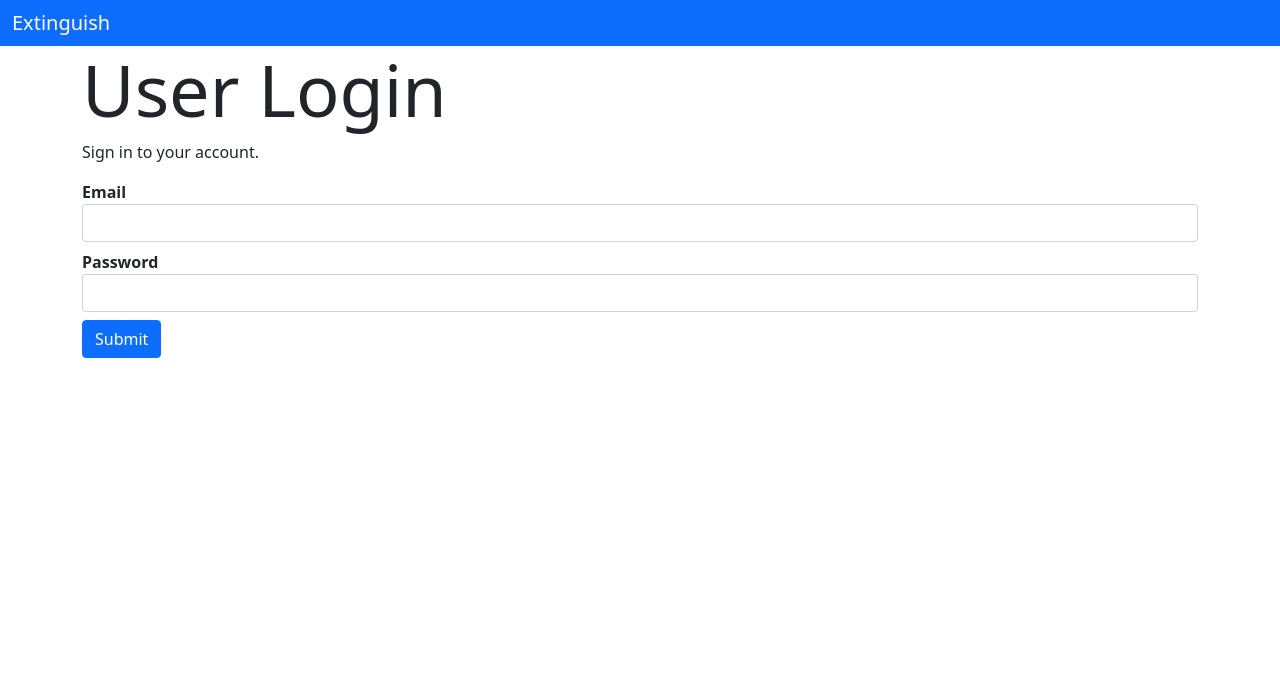
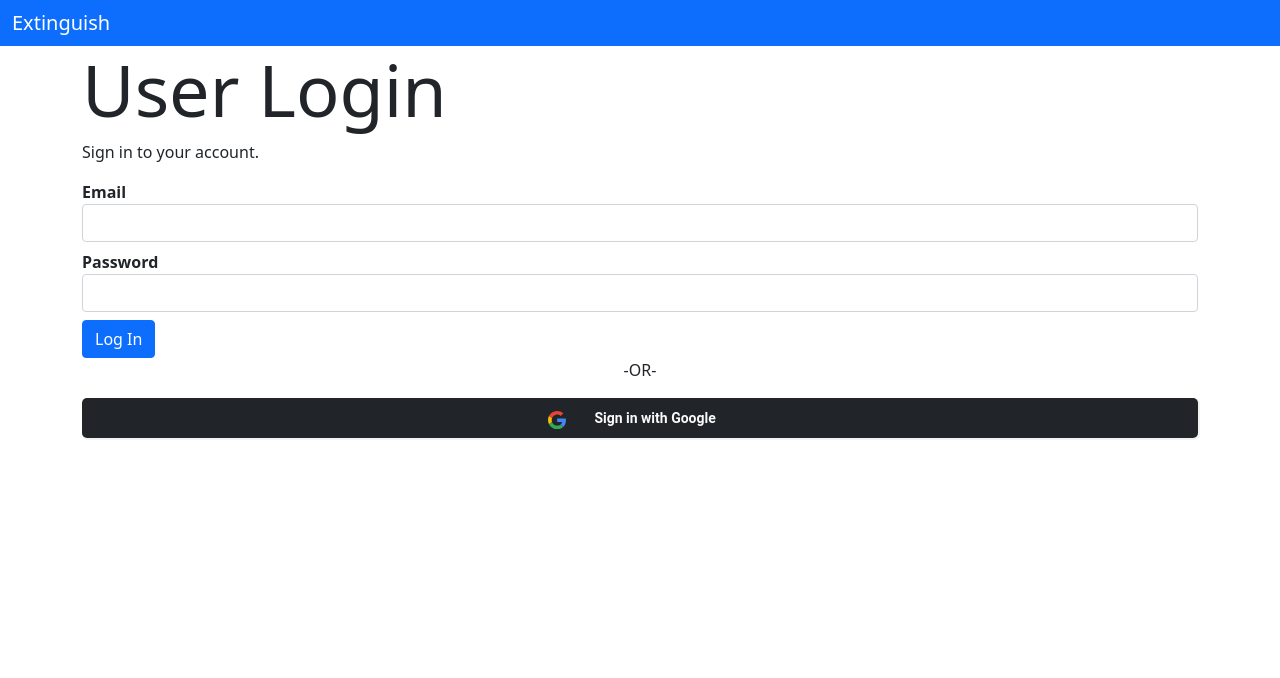
Before and after one commit to navanchauhan/SaaS-in-a-Flask, a Flask app: page /signin in a window 1280 px wide. Shown: the top 678 px of the page. Run offline with Flask 2, Linux system fonts and the light colour scheme; parts of the project's set-up code (start-up, migrations or seed data) failed here and were passed over; some libraries are stand-ins or nearby versions.

Commit message:
added sign in with google

```diff
--- a/app/templates/auth/signin.html
+++ b/app/templates/auth/signin.html
@@ -21,8 +21,64 @@
      {{ render_field(form.password) }}
     </div>
     <div class="form-group">
-        <input class="btn btn-primary" type="submit" value="Submit">
+        <input class="btn btn-primary" type="submit" value="Log In">
     </div>
     </form>
+    <p align="center">-OR-</p>
+    <a href={{url_for("login_with_google")}}><button type="button" class="google-button bg-dark text-light">
+                <span class="google-button__icon">
+                    <svg viewBox="0 0 366 372" xmlns="http://www.w3.org/2000/svg">
+                        <path d="M125.9 10.2c40.2-13.9 85.3-13.6 125.3 1.1 22.2 8.2 42.5 21 59.9 37.1-5.8 6.3-12.1 12.2-18.1 18.3l-34.2 34.2c-11.3-10.8-25.1-19-40.1-23.6-17.6-5.3-36.6-6.1-54.6-2.2-21 4.5-40.5 15.5-55.6 30.9-12.2 12.3-21.4 27.5-27 43.9-20.3-15.8-40.6-31.5-61-47.3 21.5-43 60.1-76.9 105.4-92.4z" id="Shape" fill="#EA4335" />
+                        <path d="M20.6 102.4c20.3 15.8 40.6 31.5 61 47.3-8 23.3-8 49.2 0 72.4-20.3 15.8-40.6 31.6-60.9 47.3C1.9 232.7-3.8 189.6 4.4 149.2c3.3-16.2 8.7-32 16.2-46.8z" id="Shape" fill="#FBBC05" />
+                        <path d="M361.7 151.1c5.8 32.7 4.5 66.8-4.7 98.8-8.5 29.3-24.6 56.5-47.1 77.2l-59.1-45.9c19.5-13.1 33.3-34.3 37.2-57.5H186.6c.1-24.2.1-48.4.1-72.6h175z" id="Shape" fill="#4285F4" />
+                        <path d="M81.4 222.2c7.8 22.9 22.8 43.2 42.6 57.1 12.4 8.7 26.6 14.9 41.4 17.9 14.6 3 29.7 2.6 44.4.1 14.6-2.6 28.7-7.9 41-16.2l59.1 45.9c-21.3 19.7-48 33.1-76.2 39.6-31.2 7.1-64.2 7.3-95.2-1-24.6-6.5-47.7-18.2-67.6-34.1-20.9-16.6-38.3-38-50.4-62 20.3-15.7 40.6-31.5 60.9-47.3z" fill="#34A853" /></svg>
+                </span>
+                <span class="google-button__text">Sign in with Google</span>
+            </button></a>
 </div>
+
+<style type="text/css">
+.google-button {
+    height: 40px;
+    width: 100%;
+    border-width: 0;
+    background: white;
+    color: #737373;
+    border-radius: 5px;
+    white-space: nowrap;
+    box-shadow: 1px 1px 0px 1px rgba(0, 0, 0, 0.05);
+    transition-property: background-color, box-shadow;
+    transition-duration: 150ms;
+    transition-timing-function: ease-in-out;
+    padding: 0;
+
+    &:focus,
+    &:hover {
+        box-shadow: 1px 4px 5px 1px rgba(0, 0, 0, 0.1);
+    }
+
+    &:active {
+        background-color: #e5e5e5;
+        box-shadow: none;
+        transition-duration: 10ms;
+    }
+}
+
+.google-button__icon {
+    display: inline-block;
+    vertical-align: middle;
+    margin: 8px 0 8px 8px;
+    width: 18px;
+    box-sizing: border-box;
+}
+
+.google-button__text {
+    display: inline-block;
+    vertical-align: middle;
+    padding: 0 24px;
+    font-size: 14px;
+    font-weight: bold;
+    font-family: 'Roboto', arial, sans-serif;
+}
+</style>
 {% endblock %}
--- a/app/views/auth.py
+++ b/app/views/auth.py
@@ -1,10 +1,9 @@
-from app import app, db, models, login_manager
+from app import app, db, models, login_manager, oauth
 from app.forms.app_forms import UserSignUp, UserLogIn
 from flask import render_template, flash,url_for, redirect
 from app.misc_func import flash_errors
 import flask_login
 from sqlalchemy.exc import IntegrityError
-
 
 @app.route("/signup", methods=['GET', 'POST'])
 def register_user():
@@ -45,6 +44,44 @@ def signin_user():
         flash_errors(form)
     return render_template("auth/signin.html",form=form)
 
+@app.route("/login/with/google")
+def login_with_google():
+    redirect_uri = url_for("login_with_google_auth", _external=True)
+    return oauth.google.authorize_redirect(redirect_uri)
+
+
+@app.route("/login/with/google/callback")
+def login_with_google_auth():
+    token = oauth.google.authorize_access_token()
+    g_user = oauth.google.parse_id_token(token)
+    print(g_user)
+    if g_user["email_verified"]:
+        user = models.User(
+            first_name=g_user["given_name"],
+            last_name=g_user["family_name"],
+            email=g_user["email"],
+            confirmation=True,
+            login_type="google")
+        db.session.add(user)
+        try:
+            db.session.commit()
+            flask_login.login_user(user)
+            return redirect(url_for("user_dashboard"))
+        except IntegrityError:
+            db.session.rollback()
+            user = models.User.query.filter_by(email=g_user["email"]).first()
+            if user.login_type == "google":
+                flask_login.login_user(user)
+                return redirect(url_for("user_dashboard"))
+            else:
+                flash("An account already exists for this email. Please use your password to log in.")
+                return redirect(url_for("signin_user"))
+    else:
+        return render_template(
+            "message.html",
+            message="To use sign-in with Google, you need a verified e-mail.",
+        )
+
 @app.route("/dashboard")
 @flask_login.login_required
 def user_dashboard():
```
Also changed, not shown: app/__init__.py (+8 -0 lines), app/config_dev.py (+7 -0 lines), app/templates/auth/signup.html (+57 -0 lines).
